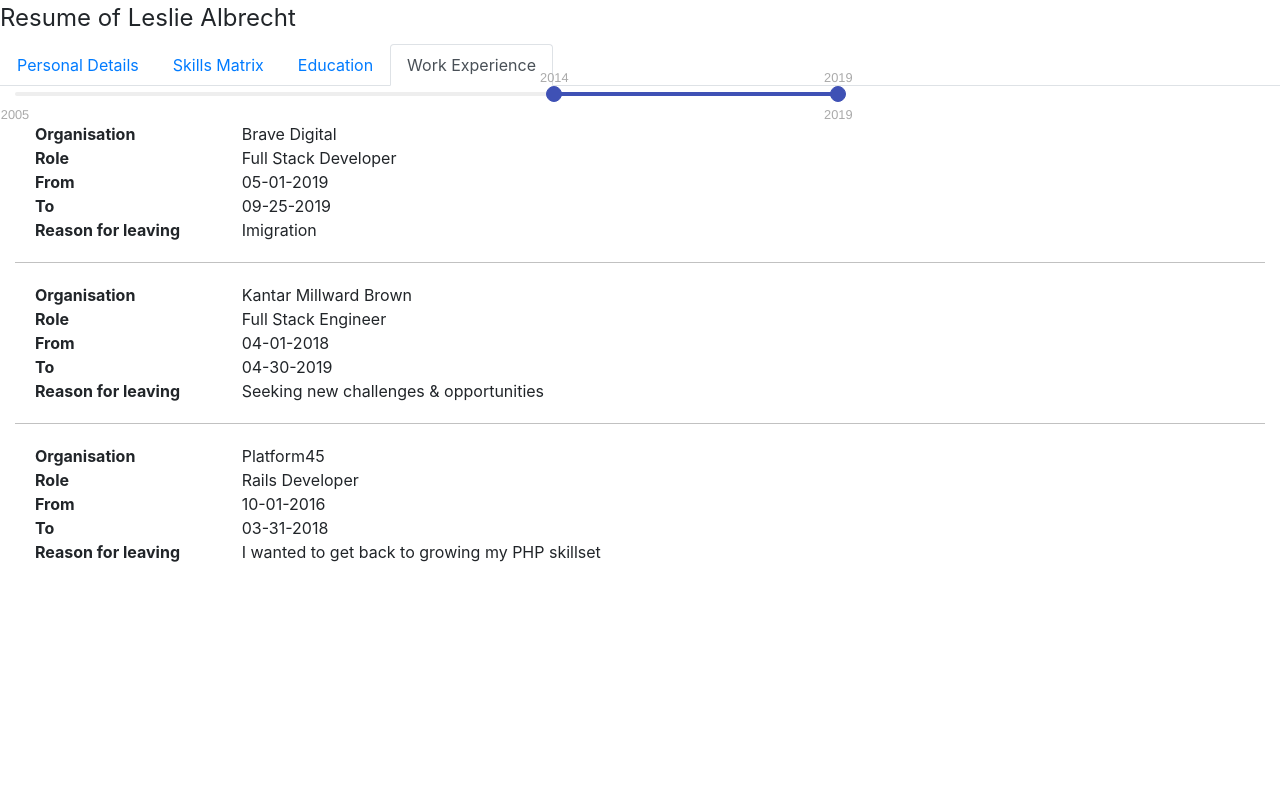
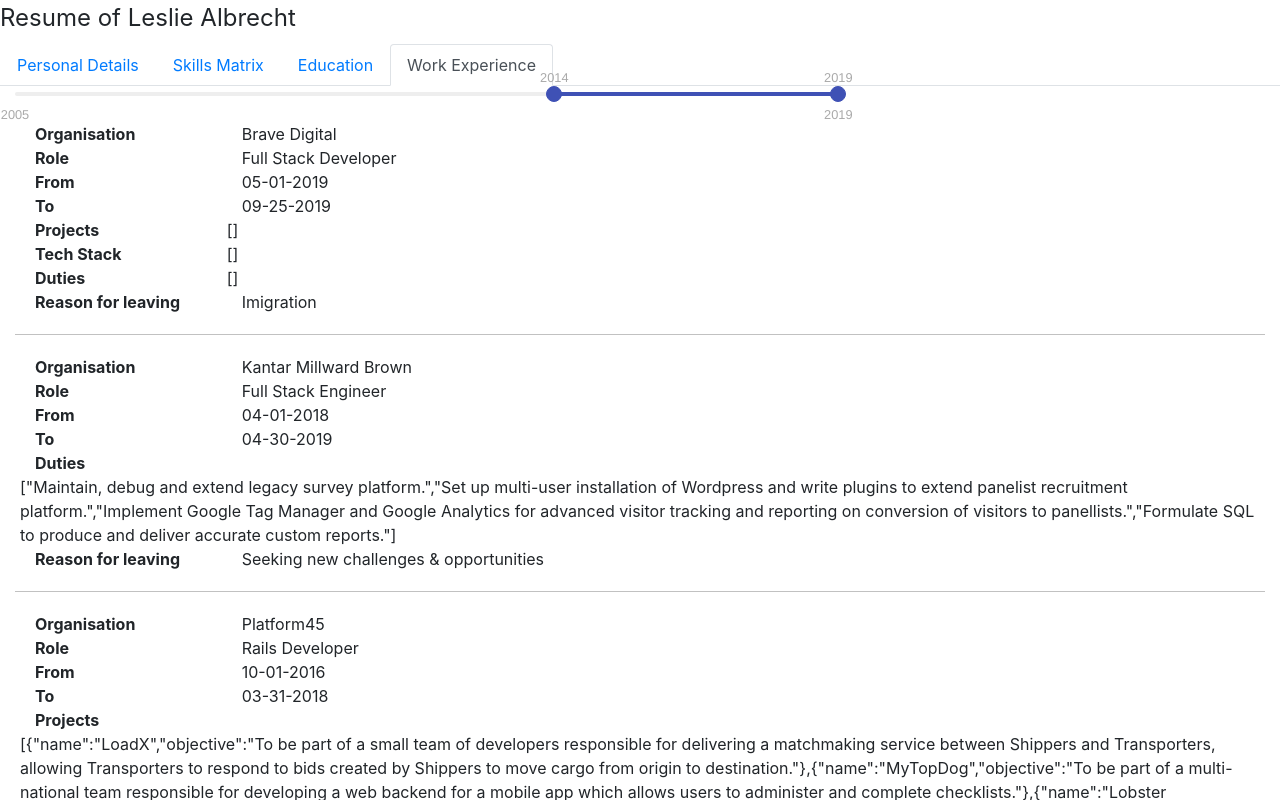
Before and after one commit to rooirampokker/resume-builder, a React (Create React App) app: page / in a window 1280 px wide. Both pictures are taken after a click on the tab "Work Experience". Shown: the top 800 px of the page. Built offline with nearby package versions, Linux system fonts and the light colour scheme.

Commit message:
output raw datastructures

```diff
--- a/src/containers/WorkExperience.jsx
+++ b/src/containers/WorkExperience.jsx
@@ -74,22 +74,22 @@
     *
     */
     getActiveEmployer(employer) {
-        console.clear();
         return Object.keys(employer).map((label, val) => {
             let formattedLabel = this.formatLabel(label);
             let formattedContent = this.formatContent(employer[label]);
-            if (!Array.isArray(employer[label])) {
                 return (
                     <Row
                         key = {"employerCol"+val}>
                         {formattedLabel}
                         {formattedContent}
                     </Row>);
-            } else {
-                return false;
-                //return this.getSubElements(employer, label, val);
-            }
         });
+    }
+    /*
+    *
+     */
+    formatList(listContent) {
+        JSON.stringify(listContent)
     }
     /*
     *
@@ -106,11 +106,19 @@
     *
      */
     formatContent(content) {
-        return (
-            <Col  md={10}
-                  className={"value"}>
-                {content}
-            </Col>);
+        if (!Array.isArray(content)) {
+            return (
+                <Col md={10}
+                     className={"value"}>
+                    {content}
+                </Col>);
+        } else {
+            let list = this.formatList(content);
+            return (
+               JSON.stringify(content)
+            )
+}
+
     }
 /*
 * Ensures that user doesn't drag the timeline out of range
```
